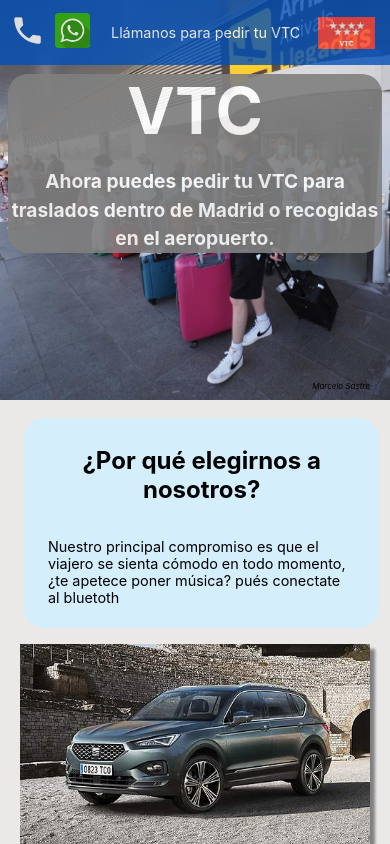
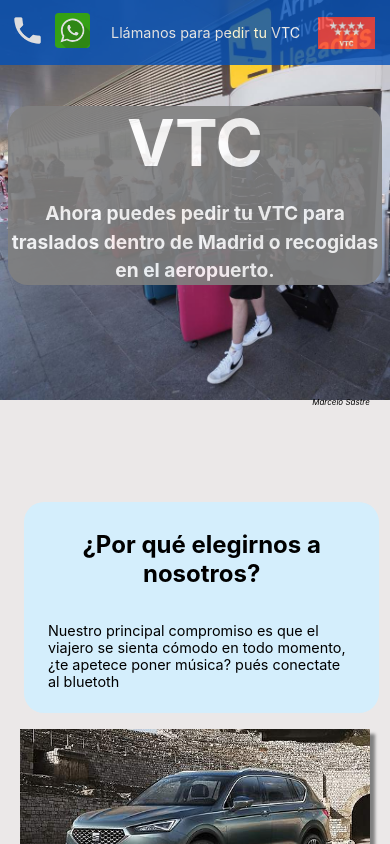
Before and after one commit to Deinonychus555/vtc, a Next.js app: page / in a window 390 px wide. Shown: the top 844 px of the page. Built offline with nearby package versions, Linux system fonts and the light colour scheme.

Commit message:
Mobile osition fixed

```diff
--- a/components/Home/Home.module.css
+++ b/components/Home/Home.module.css
@@ -173,7 +173,7 @@
   }
 
   .header{
-    height:40vh;
+    height: 50vh;
   }
 
   .mainImage{
@@ -204,13 +204,13 @@
     color: white;
     border-radius: 20px;
     padding:0;
-    top:0rem;
+    top:2rem;
   }
 
   .author{
     z-index:1;
     position:relative;
-    bottom: -37.5vh;
+    bottom: -39.5vh;
     font-size: 0.5rem;
     left:78vw;
   }
```
